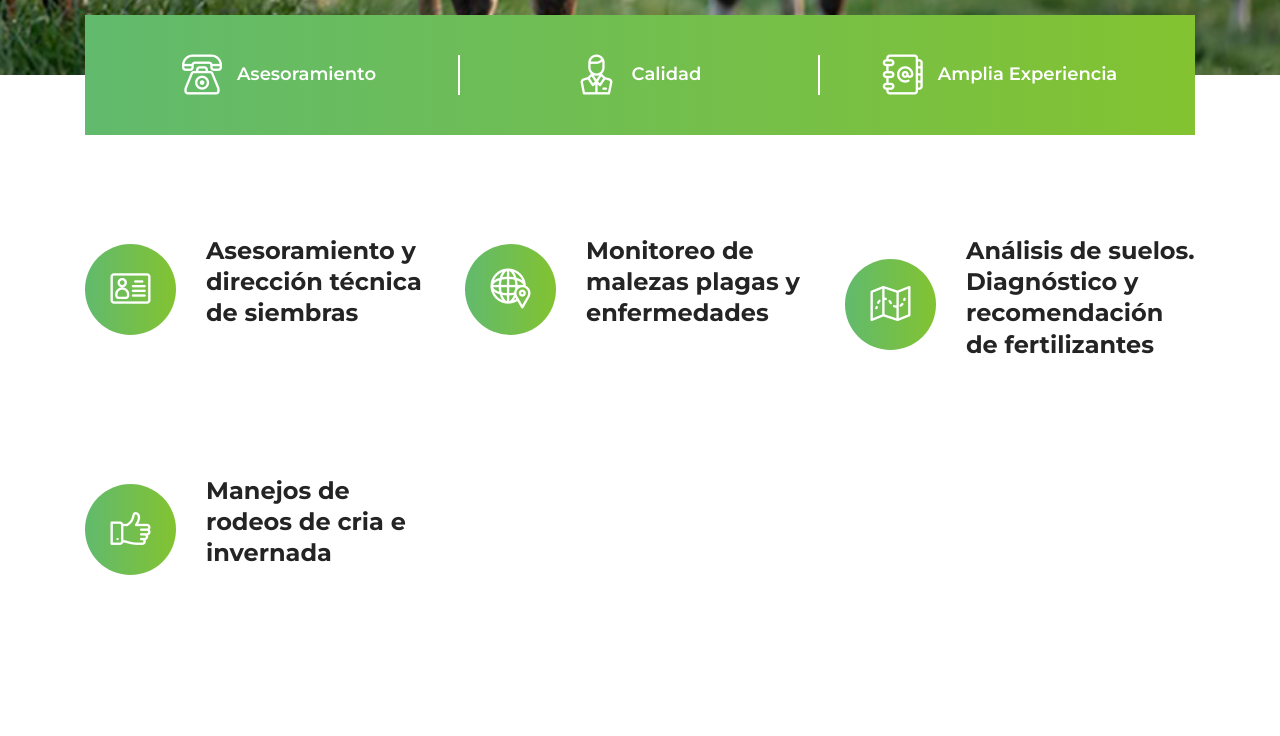
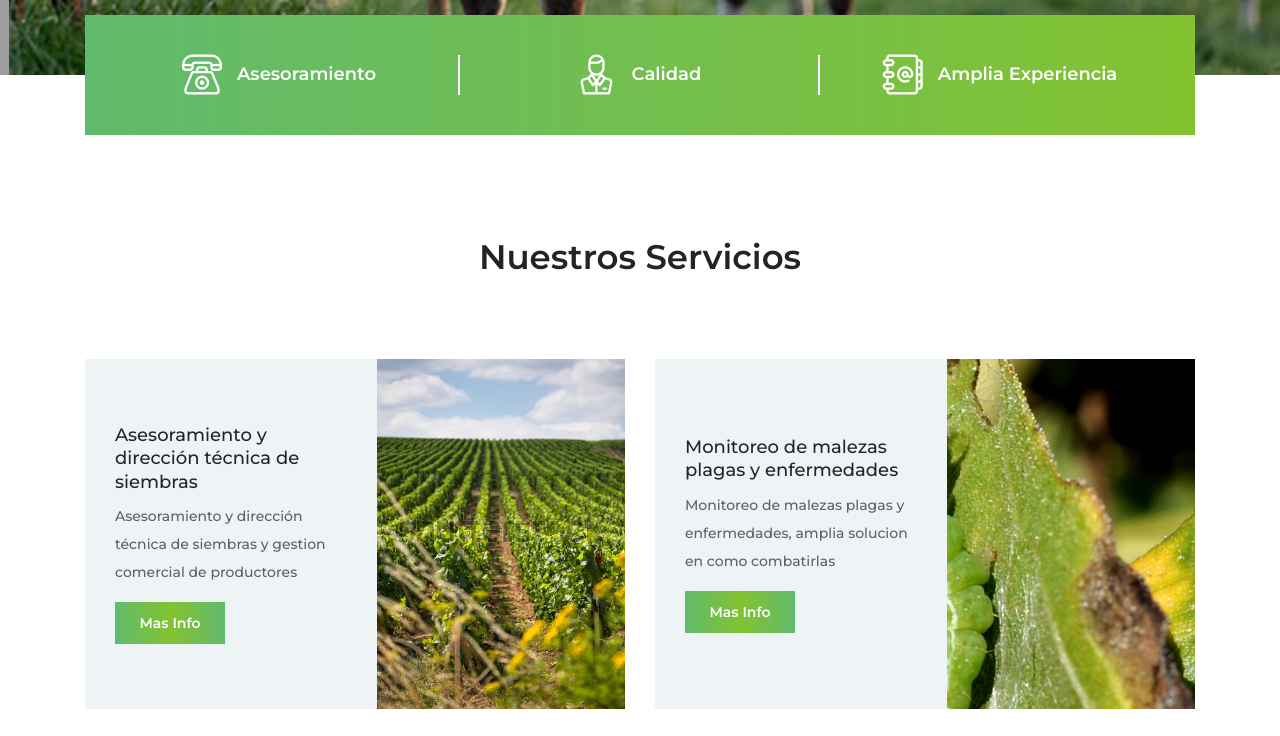
Before and after one commit to MauroConect/ServiciosChiroloto, a plain HTML site: page index.html in a window 1280 px wide. Shown: the part 900-1636 px from the top of the page. Drawn offline with Linux system fonts and the light colour scheme; grey boxes are pictures that could not be loaded; files whose address does not match are found by name.

Commit message:
Se ajusta la Landing page

```diff
--- a/index.html
+++ b/index.html
@@ -168,57 +168,6 @@
     </div>
     <!-- ##### Top Feature Area End ##### -->
 
-    <!-- ##### Course Area Start ##### -->
-    <div class="academy-courses-area section-padding-100-0">
-        <div class="container">
-            <div class="row">
-                <!-- Single Course Area -->
-                <div class="col-12 col-sm-6 col-lg-4">
-                    <div class="single-course-area d-flex align-items-center mb-100 wow fadeInUp" data-wow-delay="300ms">
-                        <div class="course-icon">
-                            <i class="icon-id-card"></i>
-                        </div>
-                        <div class="course-content">
-                            <h4>Asesoramiento y dirección técnica de siembras</h4>
-                        </div>
-                    </div>
-                </div>
-                <!-- Single Course Area -->
-                <div class="col-12 col-sm-6 col-lg-4">
-                    <div class="single-course-area d-flex align-items-center mb-100 wow fadeInUp" data-wow-delay="400ms">
-                        <div class="course-icon">
-                            <i class="icon-worldwide"></i>
-                        </div>
-                        <div class="course-content">
-                            <h4>Monitoreo de malezas plagas y enfermedades</h4>
-                        </div>
-                    </div>
-                </div>
-                <!-- Single Course Area -->
-                <div class="col-12 col-sm-6 col-lg-4">
-                    <div class="single-course-area d-flex align-items-center mb-100 wow fadeInUp" data-wow-delay="500ms">
-                        <div class="course-icon">
-                            <i class="icon-map"></i>
-                        </div>
-                        <div class="course-content">
-                            <h4>Análisis de suelos.  Diagnóstico y recomendación de fertilizantes</h4>
-                        </div>
-                    </div>
-                </div>
-                <!-- Single Course Area -->
-                <div class="col-12 col-sm-6 col-lg-4">
-                    <div class="single-course-area d-flex align-items-center mb-100 wow fadeInUp" data-wow-delay="600ms">
-                        <div class="course-icon">
-                            <i class="icon-like"></i>
-                        </div>
-                        <div class="course-content">
-                            <h4>Manejos de rodeos de cria e invernada</h4>
-                        </div>
-                    </div>
-                </div>
-            </div>
-        </div>
-    </div>
     <!-- ##### Course Area End ##### -->
 
     <!-- ##### Top Popular Courses Area Start ##### -->
```
